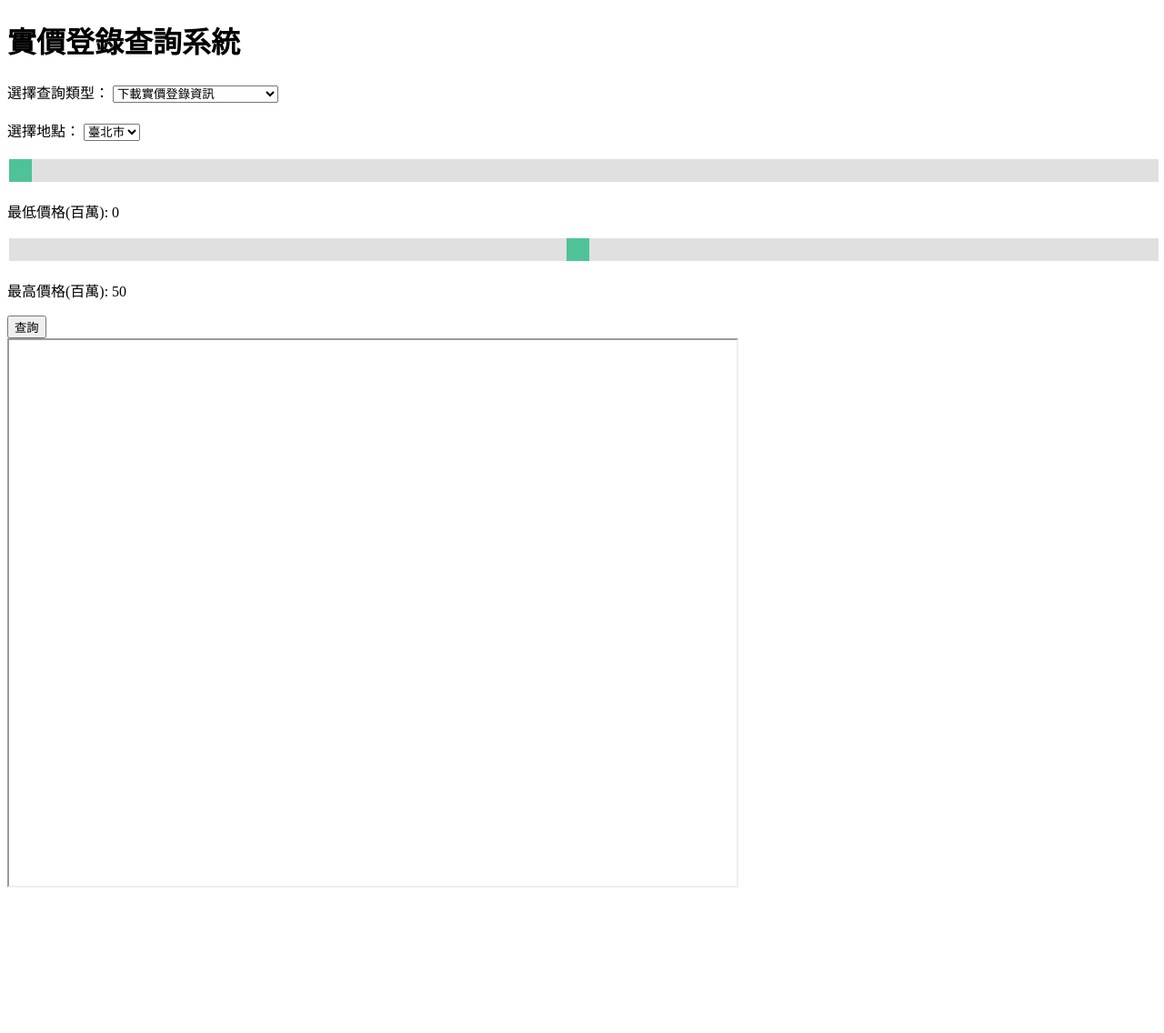
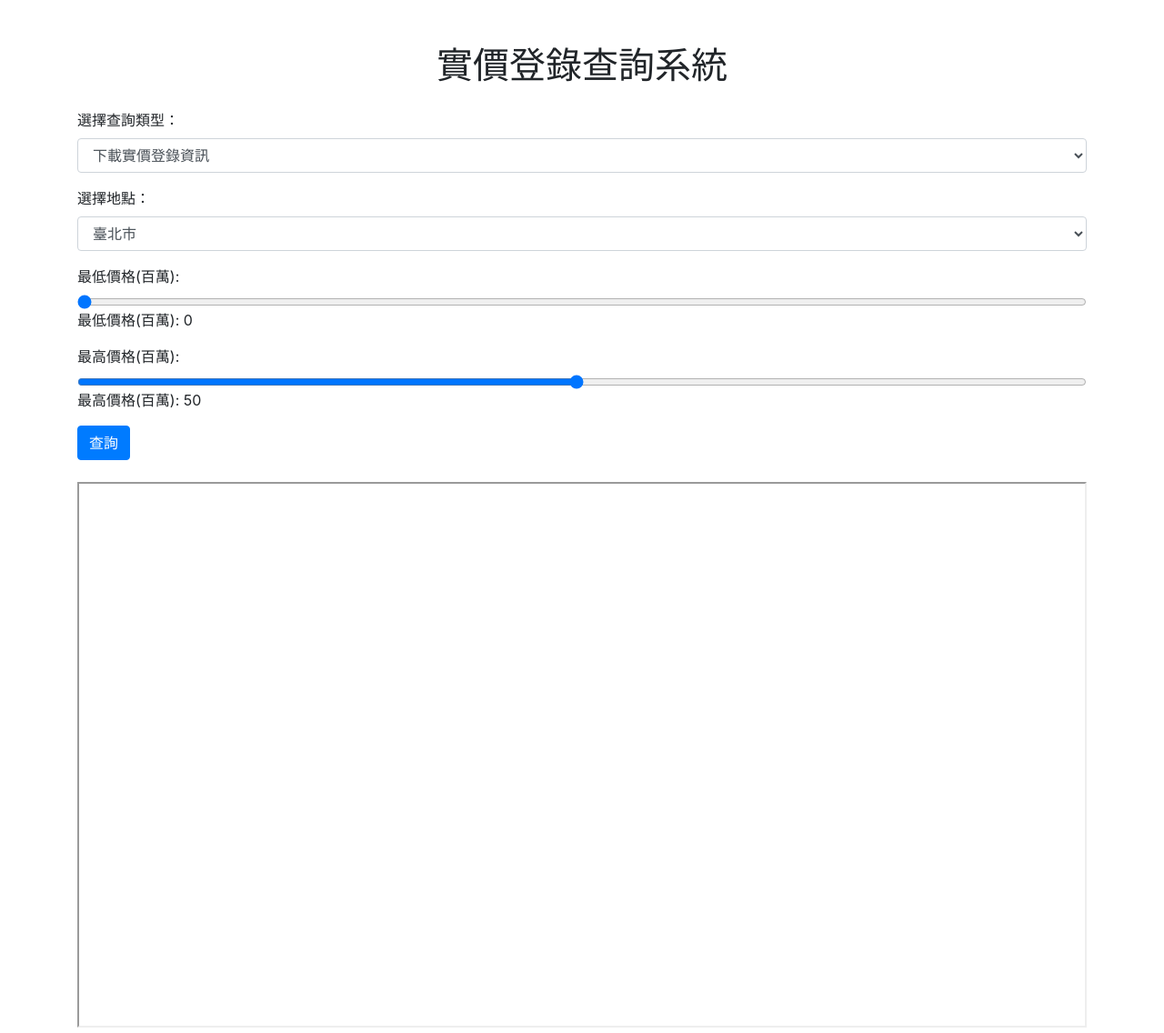
Before and after one commit to 112121931/PY, a Flask app: page / in a window 1280 px wide. Shown: the whole page at 91% size. Before the commit the page ends 976 px from the top, so only its background shows below. Run offline with Flask 3, Linux system fonts and the light colour scheme; some libraries are stand-ins or nearby versions.

Commit message:
加入bootstrap

```diff
--- a/Source/期末作業/main.py
+++ b/Source/期末作業/main.py
@@ -34,4 +34,4 @@ def query():
     return render_template_string(result)
 
 if __name__ == '__main__':
-    app.run(debug=True)
+    app.run(debug=True, host='0.0.0.0', port=5000)
--- a/Source/期末作業/templates/index.html
+++ b/Source/期末作業/templates/index.html
@@ -3,19 +3,26 @@
 <head>
     <meta charset="UTF-8">
     <meta name="viewport" content="width=device-width, initial-scale=1.0">
+    <title>實價登錄查詢系統</title>
+    <!-- 引用 Bootstrap CSS -->
+    <link rel="stylesheet" href="https://stackpath.bootstrapcdn.com/bootstrap/4.5.2/css/bootstrap.min.css">
     <link rel="stylesheet" type="text/css" href="{{ url_for('static', filename='styles.css') }}">
-
-    <h1>實價登錄查詢系統</h1>
-    <form action="/query" method="post" target="result_frame">
+</head>
+<body>
+    <div class="container mt-5">
+        <h1 class="text-center">實價登錄查詢系統</h1>
+        <form action="/query" method="post" target="result_frame" class="mt-4">
+            <div class="form-group">
                 <label for="option">選擇查詢類型：</label>
-        <select id="option" name="option">
+                <select id="option" name="option" class="form-control">
                     <option value="download_real_estate">下載實價登錄資訊</option>
                     <option value="real_estate">查詢指定地點實價登錄資訊</option>
                     <option value="weather">查詢台灣各地天氣</option>
                 </select>
-        <br><br>
+            </div>
+            <div class="form-group">
                 <label for="location">選擇地點：</label>
-        <select id="location" name="location" required>
+                <select id="location" name="location" class="form-control" required>
                     <option value="臺北市">臺北市</option>
                     <option value="新北市">新北市</option>
                     <option value="桃園市">桃園市</option>
@@ -39,18 +46,25 @@
                     <option value="金門縣">金門縣</option>
                     <option value="連江縣">連江縣</option>
                 </select>
-        <br><br>
-        <div class="slidecontainer">
-            <input type="range" min="0" max="100" value="0" class="slider" id="min_price_slider" name="min_price_slider">
+            </div>
+            <div class="form-group">
+                <label for="min_price_slider">最低價格(百萬):</label>
+                <input type="range" min="0" max="100" value="0" class="form-control-range" id="min_price_slider" name="min_price_slider">
                 <p>最低價格(百萬): <span id="min_price_Value" name="min_price_Value">0</span></p>
             </div>
-        <div class="slidecontainer"></div>
-            <input type="range" min="1" max="100" value="50" class="slider" id="max_price_slider" name="max_price_slider">
+            <div class="form-group">
+                <label for="max_price_slider">最高價格(百萬):</label>
+                <input type="range" min="1" max="100" value="50" class="form-control-range" id="max_price_slider" name="max_price_slider">
                 <p>最高價格(百萬): <span id="max_price_Value" name="max_price_Value">50</span></p>
             </div>
-        <button type="submit">查詢</button>
+            <button type="submit" class="btn btn-primary">查詢</button>
         </form>
-    <iframe id="result_frame" name="result_frame" width="800" height="600"></iframe>
+        <iframe id="result_frame" name="result_frame" width="100%" height="600" class="mt-4"></iframe>
+    </div>
+    <!-- 引用 Bootstrap JavaScript 和依賴 -->
+    <script src="https://code.jquery.com/jquery-3.5.1.slim.min.js"></script>
+    <script src="https://cdn.jsdelivr.net/npm/@popperjs/core@2.9.2/dist/umd/popper.min.js"></script>
+    <script src="https://stackpath.bootstrapcdn.com/bootstrap/4.5.2/js/bootstrap.min.js"></script>
     <script>
         var min_price_slider = document.getElementById("min_price_slider");
         var min_price_output = document.getElementById("min_price_Value");
@@ -70,7 +84,6 @@
             max_price_output.innerHTML = this.value;
         }
 
-
         document.getElementById('queryForm').onsubmit = function(event) {
             event.preventDefault();
             fetch('/query', {
@@ -82,8 +95,6 @@
                 document.getElementById('result_frame').contentDocument.body.innerHTML = html;
             });
         };
-
-
     </script>
-</head>
+</body>
 </html>
```
Lines whose indentation alone changed are shown as unchanged.
